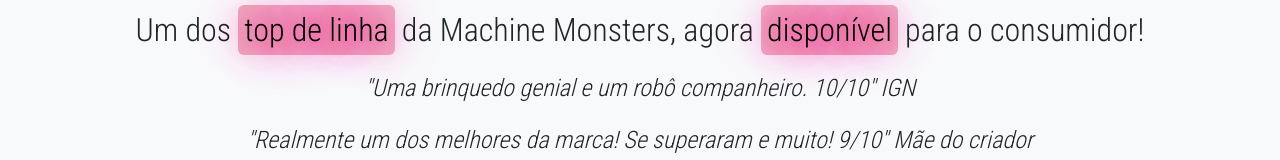
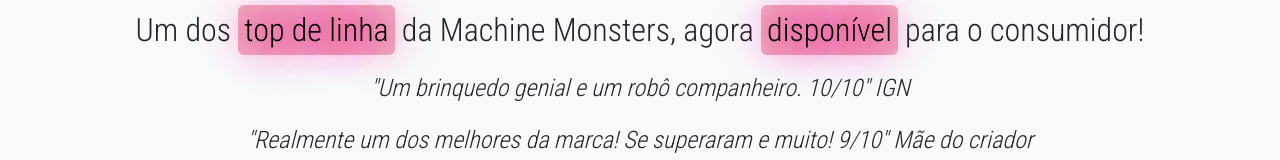
Before and after one commit to morodlucas/Site-robocup-atrom, a plain HTML site: page index.html in a window 1280 px wide. Shown: the part 334-494 px from the top of the page. Drawn offline with nearby package versions, Linux system fonts and the light colour scheme.

Commit message:
Update index.html

```diff
--- a/index.html
+++ b/index.html
@@ -68,7 +68,7 @@
 
         <p class="fs-2 text-center">Um dos <mark class="highlighter-title rounded"> top de linha</mark> da Machine Monsters, agora <mark class="highlighter-title rounded">disponível</mark> para o consumidor!</p>
 
-        <p class="fs-4 text-center fst-italic">"Uma brinquedo genial e um robô companheiro. 10/10" IGN</p>
+        <p class="fs-4 text-center fst-italic">"Um brinquedo genial e um robô companheiro. 10/10" IGN</p>
         <p class="fs-4 text-center fst-italic">"Realmente um dos melhores da marca! Se superaram e muito! 9/10" Mãe do criador</p>
     </div>
 
```
